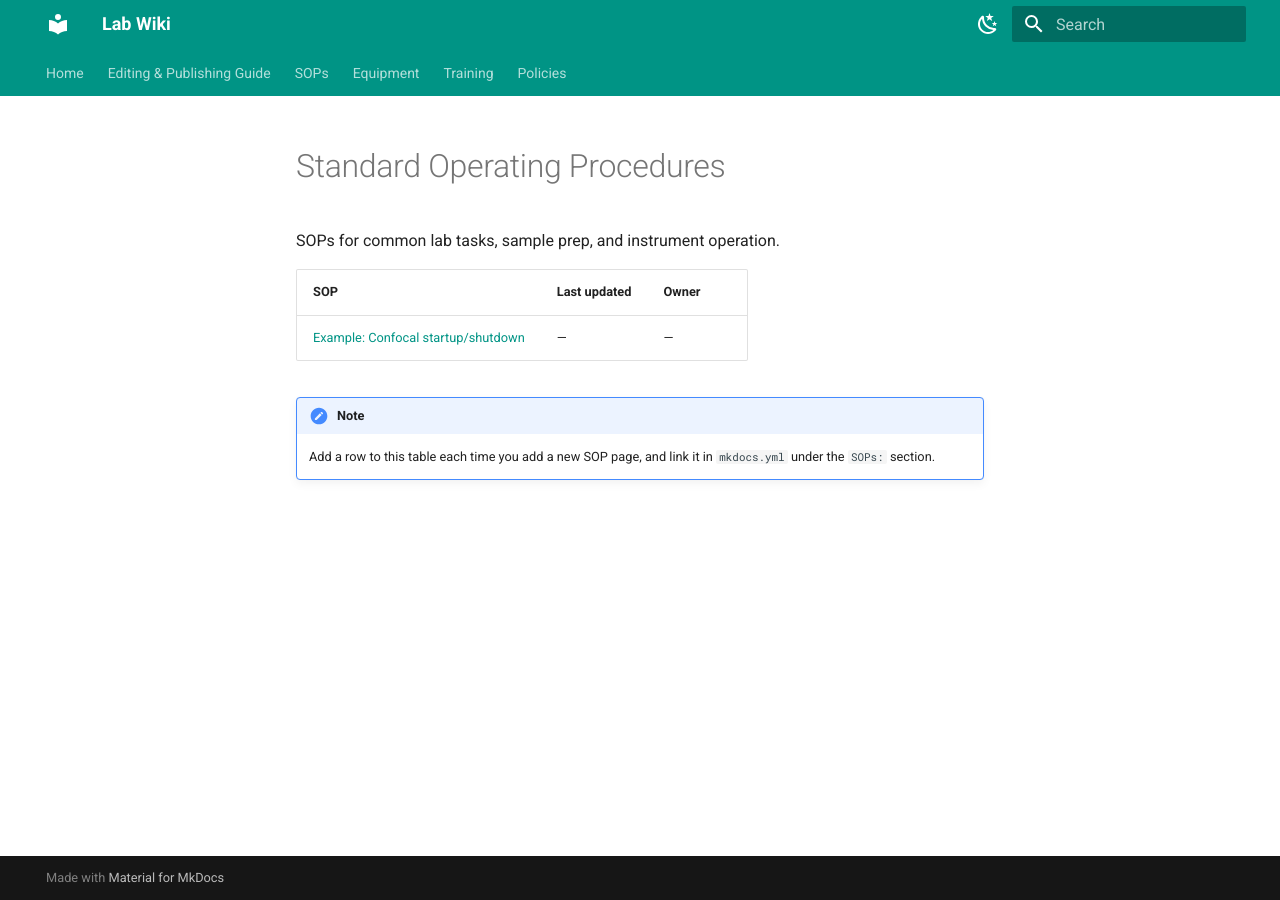
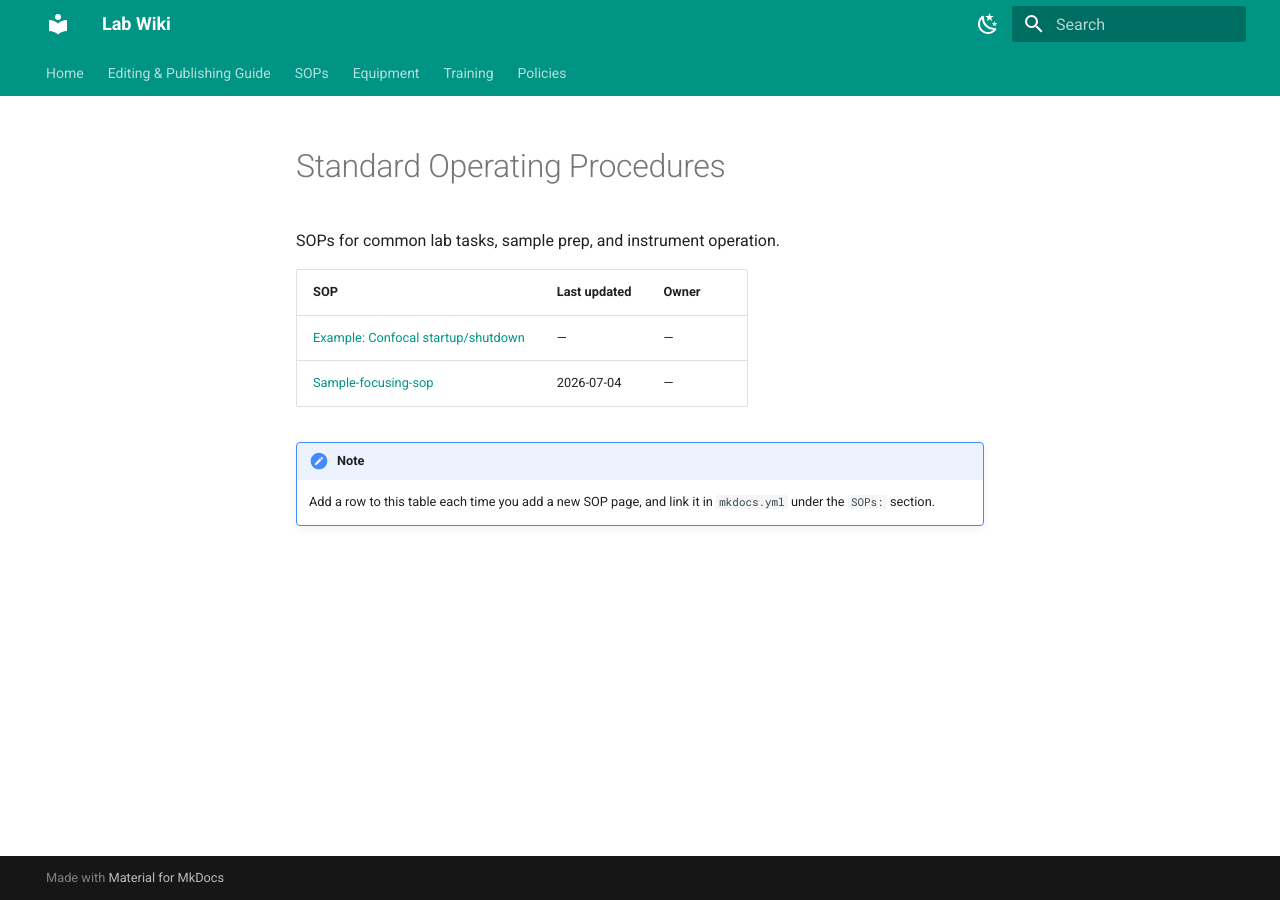
Before and after one commit to IDMMicroscopy/lab-wiki, an MkDocs documentation site: the page built from docs/sops/index.md, in a window 1280 px wide. Built offline with MkDocs 1.6.1 and Material for MkDocs 9.7.7, drawn with Linux system fonts in a browser that asks for light colours.

Commit message:
Publish SOP to Wiki

```diff
--- a/docs/sops/index.md
+++ b/docs/sops/index.md
@@ -2,9 +2,10 @@
 
 SOPs for common lab tasks, sample prep, and instrument operation.
 
-| SOP | Last updated | Owner |
-|---|---|---|
-| [Example: Confocal startup/shutdown](example-sop.md) | — | — |
+| SOP                                                  | Last updated | Owner |
+| ---------------------------------------------------- | ------------ | ----- |
+| [Example: Confocal startup/shutdown](example-sop.md) | —            | —     |
+| [Sample-focusing-sop](Sample-focusing-sop.md)        | 2026-07-04   | —     |
 
 !!! note
     Add a row to this table each time you add a new SOP page, and link it in `mkdocs.yml` under the `SOPs:` section.
```
Also changed, not shown: docs/.obsidian/workspace.json.
